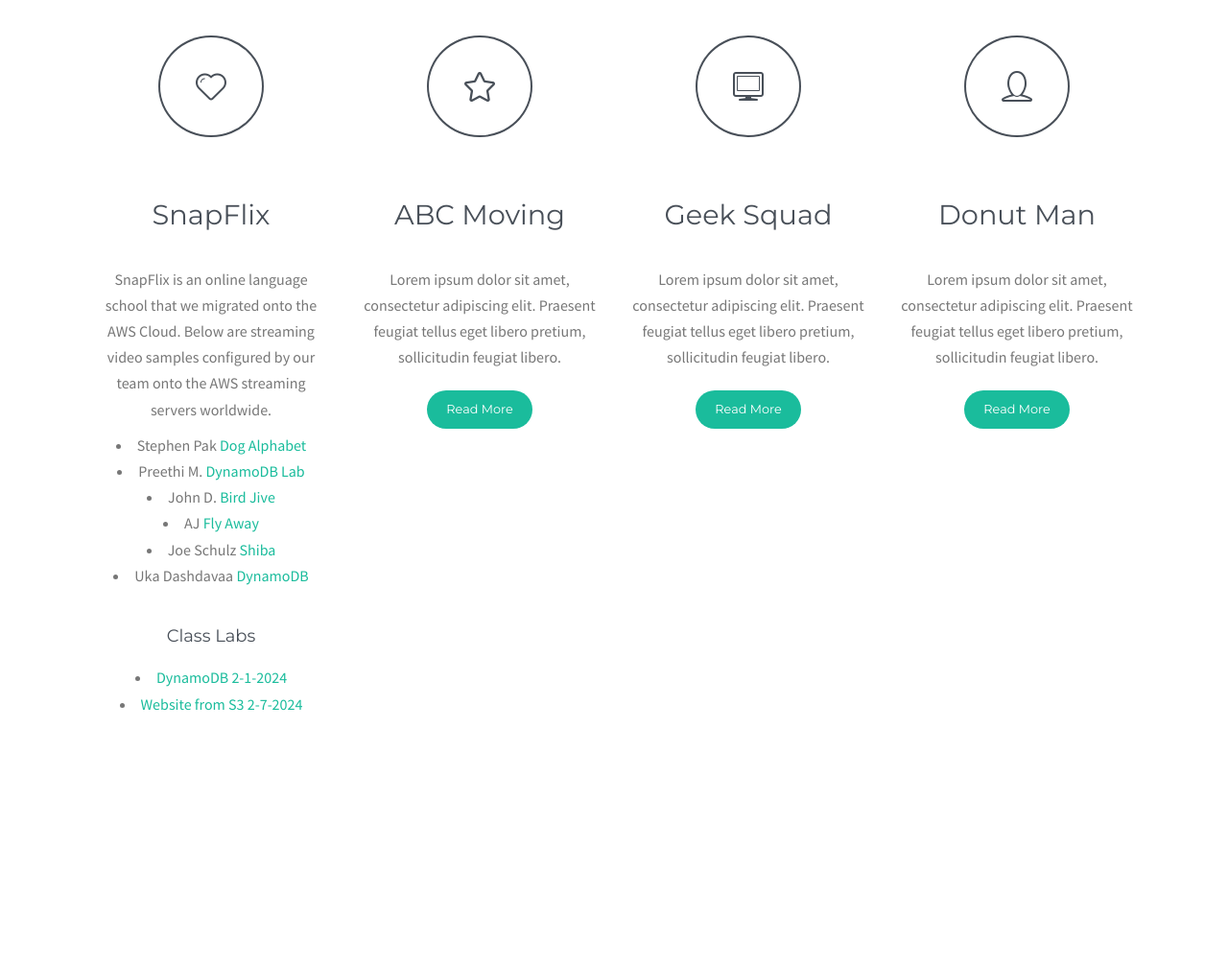
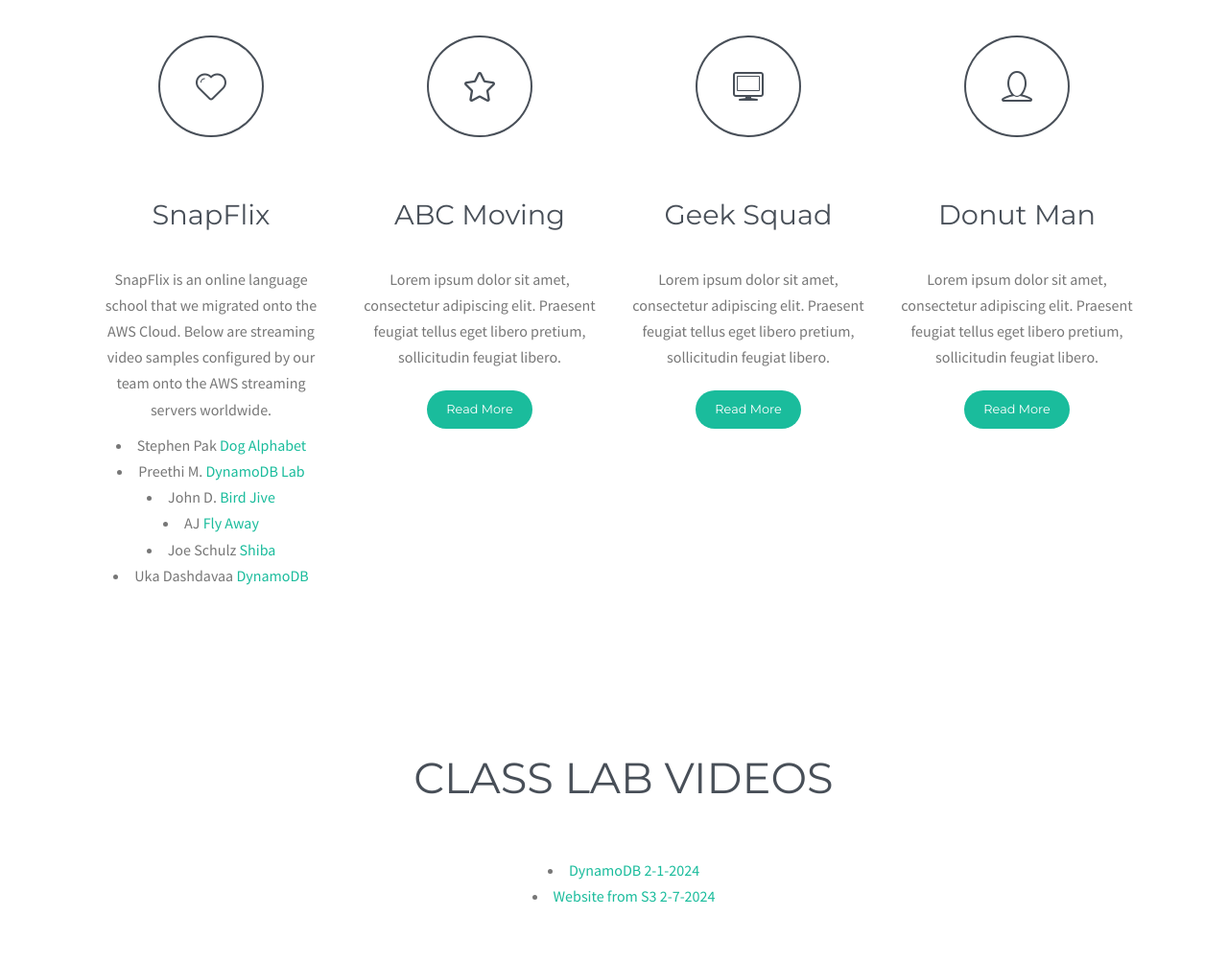
Before and after one commit to stephenpak/cumuluscodex, a plain HTML site: page index.html in a window 1280 px wide. Shown: the part 825-1829 px from the top of the page at 96% size. Before the commit the page ends 1629 px from the top, so only its background shows below. Drawn offline with Linux system fonts and the light colour scheme; some packages are replaced by stand-ins of ours; a script that the page names is missing; files whose address does not match are found by name.

Commit message:
Add files via upload

```diff
--- a/index.html
+++ b/index.html
@@ -57,7 +57,7 @@
               <ul class="nav-container">
                 <li><a href="#home" class="current">Home</a></li>
                 <li><a href="#services">Clients</a></li>
-                <li><a href="#work">Work</a></li>
+                <li><a href="#work">Class</a></li>
                 <li><a href="#blog">Blog</a></li>
                 <!--<li><a href="#pricing">Pricing</a></li>-->
                 <li><a href="#team">Team</a></li>
@@ -98,7 +98,7 @@
       <path d="M0 100 C 20 0 50 0 100 100 Z"></path>
     </svg>
 
-    <!-- Services Section -->
+    <!-- Services/client Section -->
     <div class="wrap services-wrap" id="services">
       <section class="grid grid-pad services">
         <h2>Some of our clients</h2>
@@ -174,23 +174,7 @@
                   >DynamoDB</a
                 >
               </li>
-              <br />
-              <h5>Class Labs</h5>
-              <li>
-                <a
-                  href="https://d2jgxew19kiqx4.cloudfront.net/dynamodbFull.mp4"
-                  target="_blank"
-                  >DynamoDB 2-1-2024</a
-                >
-              </li>
 
-              <li>
-                <a
-                  href="https://d2jgxew19kiqx4.cloudfront.net/S3WebLab.mp4"
-                  target="_blank"
-                  >Website from S3 2-7-2024</a
-                >
-              </li>
               <!--<a class="btn read-more" href="#0">Read More</a>-->
             </div>
           </div>
@@ -246,6 +230,176 @@
       </section>
     </div>
 
+    <!--class section-->
+    <div class="wrap services-wrap" id="work">
+      <section class="grid grid-pad services">
+        <h2>Class Lab Videos</h2>
+<!--        <div class="col-1-4 service-box service-1">
+          <div class="content">
+            <div class="service-icon">
+              <i class="circle-icon icon-heart4"></i>
+            </div>
+
+            <div class="service-entry">
+              <h3>SnapFlix</h3>
+              <p>
+                SnapFlix is an online language school that we migrated onto the
+                AWS Cloud. Below are streaming video samples configured by our
+                team onto the AWS streaming servers worldwide.
+              </p>
+              <li>
+                Stephen Pak
+
+                <a
+                  href="https://stephenpak.github.io/cumuluscodex/dog.mp4"
+                  target="_blank"
+                  >Dog Alphabet</a
+                >
+              -->
+
+                <!--href="https://d1sydwtyy5groz.cloudfront.net/dog.mp4" link was above-->
+ <!--             </li>
+
+              <li>
+                Preethi M.
+
+                <a
+                  href="https://d2jgxew19kiqx4.cloudfront.net/dynamodbFull.mp4"
+                  target="_blank"
+                  >DynamoDB Lab</a
+                >
+              </li>
+
+              <li>
+                John D.
+
+                <a
+                  href="https://stephenpak.github.io/cumuluscodex/birds.mp4"
+                  target="_blank"
+                  >Bird Jive</a
+                >
+              </li>
+
+              <li>
+                AJ
+
+                <a
+                  href="https://stephenpak.github.io/cumuluscodex/birds.mp4"
+                  target="_blank"
+                  >Fly Away</a
+                >
+              </li>
+
+              <li>
+                Joe Schulz
+
+                <a
+                  href="https://stephenpak.github.io/cumuluscodex/dog.mp4"
+                  target="_blank"
+                  >Shiba</a
+                >
+              </li>
+
+              <li>
+                Uka Dashdavaa
+
+                <a
+                  href="https://d2jgxew19kiqx4.cloudfront.net/dynamodbFull.mp4"
+                  target="_blank"
+                  >DynamoDB</a
+                >
+              </li>
+              <br />
+              <h5>Class Labs</h5>
+              <li>
+                <a
+                  href="https://d2jgxew19kiqx4.cloudfront.net/dynamodbFull.mp4"
+                  target="_blank"
+                  >DynamoDB 2-1-2024</a
+                >
+              </li>
+
+              <li>
+                <a
+                  href="https://d2jgxew19kiqx4.cloudfront.net/S3WebLab.mp4"
+                  target="_blank"
+                  >Website from S3 2-7-2024</a
+                >
+              </li>
+            -->
+              <!--<a class="btn read-more" href="#0">Read More</a>-->
+            <!--
+            </div>
+          </div>
+        </div>
+        <div class="col-1-4 service-box service-2">
+          <div class="content">
+            <div class="service-icon">
+              <i class="circle-icon icon-star4"></i>
+            </div>
+            <div class="service-entry">
+              <h3>ABC Moving</h3>
+              <p>
+                Lorem ipsum dolor sit amet, consectetur adipiscing elit.
+                Praesent feugiat tellus eget libero pretium, sollicitudin
+                feugiat libero.
+              </p>
+              <a class="btn read-more" href="#0">Read More</a>
+            </div>
+          </div>
+        </div>
+        <div class="col-1-4 service-box service-3">
+          <div class="content">
+            <div class="service-icon">
+              <i class="circle-icon icon-display"></i>
+            </div>
+            <div class="service-entry">
+              <h3>Geek Squad</h3>
+              <p>
+                Lorem ipsum dolor sit amet, consectetur adipiscing elit.
+                Praesent feugiat tellus eget libero pretium, sollicitudin
+                feugiat libero.
+              </p>
+              <a class="btn read-more" href="#0">Read More</a>
+            </div>
+          </div>
+        </div>
+        <div class="col-1-4 service-box service-4">
+          <div class="content">
+            <div class="service-icon">
+              <i class="circle-icon icon-user6"></i>
+            </div>
+            <div class="service-entry">
+              <h3>Donut Man</h3>
+              <p>
+                Lorem ipsum dolor sit amet, consectetur adipiscing elit.
+                Praesent feugiat tellus eget libero pretium, sollicitudin
+                feugiat libero.
+              </p>
+              <a class="btn read-more" href="#0">Read More</a>
+            </div>
+          </div>
+        </div>
+      </section>
+    </div>
+  -->
+
+              <li>
+                <a
+                  href="https://d2jgxew19kiqx4.cloudfront.net/dynamodbFull.mp4"
+                  target="_blank"
+                  >DynamoDB 2-1-2024</a
+                >
+              </li>
+
+              <li>
+                <a
+                  href="https://d2jgxew19kiqx4.cloudfront.net/S3WebLab.mp4"
+                  target="_blank"
+                  >Website from S3 2-7-2024</a
+                >
+              </li>
+
     <!-- JS -->
     <script src="js/jquery.js"></script>
     <script src="js/main.js"></script>
```
